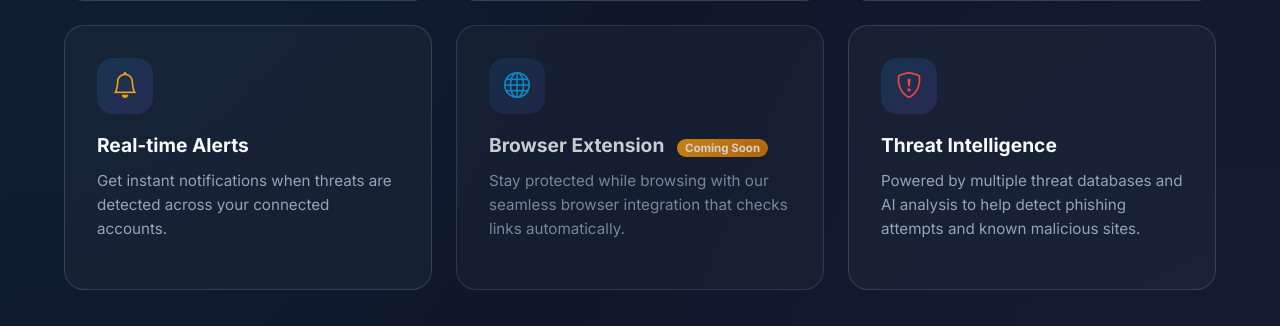
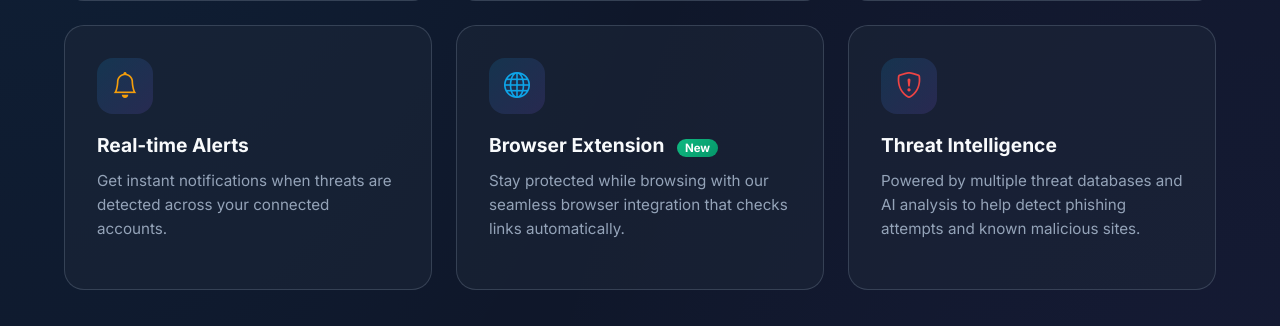
Before and after one commit to hyper1-afk/SecureLinkApp, a Flask app: page / in a window 1280 px wide. Shown: the part 1591-1917 px from the top of the page. Run offline with Flask 3, Linux system fonts and the light colour scheme.

Commit message:
Fix pricing consistency: Free=10/day, Pro=500/day, Enterprise=unlimited; Update browser extension to New

```diff
--- a/templates/welcome.html
+++ b/templates/welcome.html
@@ -850,11 +850,11 @@
                 <p>Get instant notifications when threats are detected across your connected accounts.</p>
             </div>
 
-            <div class="feature-card" style="opacity: 0.8;">
+            <div class="feature-card">
                 <div class="feature-icon">
                     <i class="bi bi-globe"></i>
                 </div>
-                <h3>Browser Extension <span style="font-size: 0.6em; background: linear-gradient(135deg, #f59e0b, #d97706); color: white; padding: 2px 8px; border-radius: 12px; margin-left: 8px;">Coming Soon</span></h3>
+                <h3>Browser Extension <span style="font-size: 0.6em; background: linear-gradient(135deg, #10b981, #059669); color: white; padding: 2px 8px; border-radius: 12px; margin-left: 8px;">New</span></h3>
                 <p>Stay protected while browsing with our seamless browser integration that checks links automatically.</p>
             </div>
 
@@ -993,7 +993,7 @@
                 </li>
                 <li>
                     <i class="bi bi-check-circle-fill"></i>
-                    <span><strong>Browser Extension</strong> <span style="font-size: 0.8em; background: linear-gradient(135deg, #f59e0b, #d97706); color: white; padding: 2px 6px; border-radius: 10px;">(Coming Soon)</span> – Get real-time protection while browsing with our lightweight extension that checks links automatically.</span>
+                    <span><strong>Browser Extension</strong> <span style="font-size: 0.8em; background: linear-gradient(135deg, #10b981, #059669); color: white; padding: 2px 6px; border-radius: 10px;">New!</span> – Get real-time protection while browsing with our lightweight extension that checks links automatically.</span>
                 </li>
                 <li>
                     <i class="bi bi-check-circle-fill"></i>
```
Also changed, not shown: templates/login.html (+4 -4 lines).
